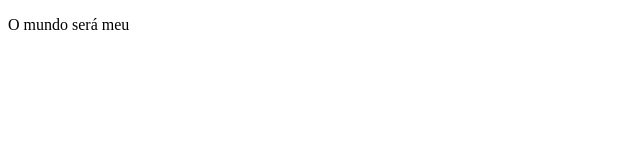
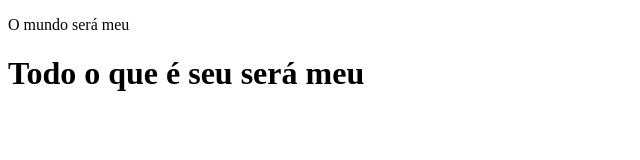
Before and after one commit to Blaze13RS/VSCode_UA_V1, a plain HTML site: page testgit.html in a window 1280 px wide. Shown: the whole page, without its empty margins (0-640 px from the left). Drawn offline with Linux system fonts and the light colour scheme.

Commit message:
3º impacto

```diff
--- a/testgit.html
+++ b/testgit.html
@@ -8,5 +8,10 @@
 </head>
 <body>
     <p>O mundo será meu</p>
+    <h1>
+        <di>
+            Todo o que é seu será meu
+        </di>
+    </h1>
 </body>
 </html>
```
